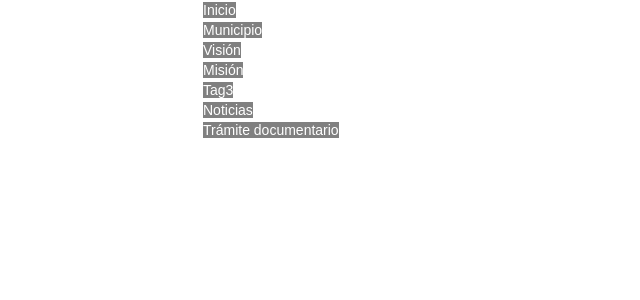
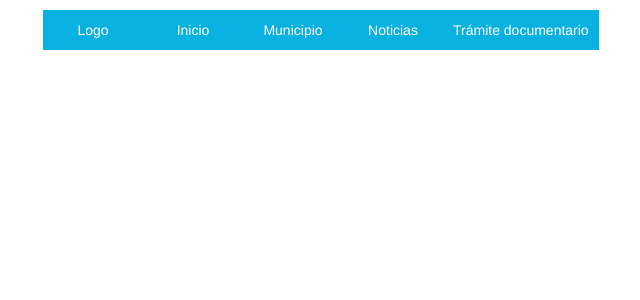
Before and after one commit to DenisY3rk/Pagina_Web, a PHP site: page / in a window 1280 px wide. Shown: the top 300 px of the page, without its empty margins (197-837 px from the left). Run offline with PHP 8.4, Linux system fonts and the light colour scheme.

Commit message:
estilo v2

```diff
--- a/index.php
+++ b/index.php
@@ -16,12 +16,13 @@
     <header>
       <nav>
         <ul id="menu">
+          <li><a href="">Logo</a></li>
           <li><a href="">Inicio</a></li>
           <li><a href="">Municipio</a>
             <ul>
               <li><a href="">Visión</a></li>
               <li><a href="">Misión</a></li>
-              <li><a href="">Tag3</a></li>
+              <li><a href="">Organigrama</a></li>
             </ul>
           </li>
           <li><a href="">Noticias</a></li>
--- a/vistas/css/estilo.css
+++ b/vistas/css/estilo.css
@@ -3,15 +3,33 @@
   padding: 0;
 }
 header{
-  font-family: sans-serif;
-  width: 480px;
+  font-family: Helvetica;
+  width: 800px;
   margin: 0 auto;
+
 }
 ul{
   list-style: none;
 }
-#menu li a{
-  background-color: grey;
+#menu li>a{
+  background-color: #09B1E0;
   color: white;
+  padding: 10px;
+  display: block;
   text-decoration: none;
+  min-width: 100px;
 }
+#menu li>a:hover{
+  color: #000;
+  background-color: #eaeaea;
+}
+#menu>li{
+  float: left;
+  text-align:center
+}
+#menu>li>ul{
+  display: none;
+}
+#menu>li:hover>ul {
+  display:block;
+}
```
